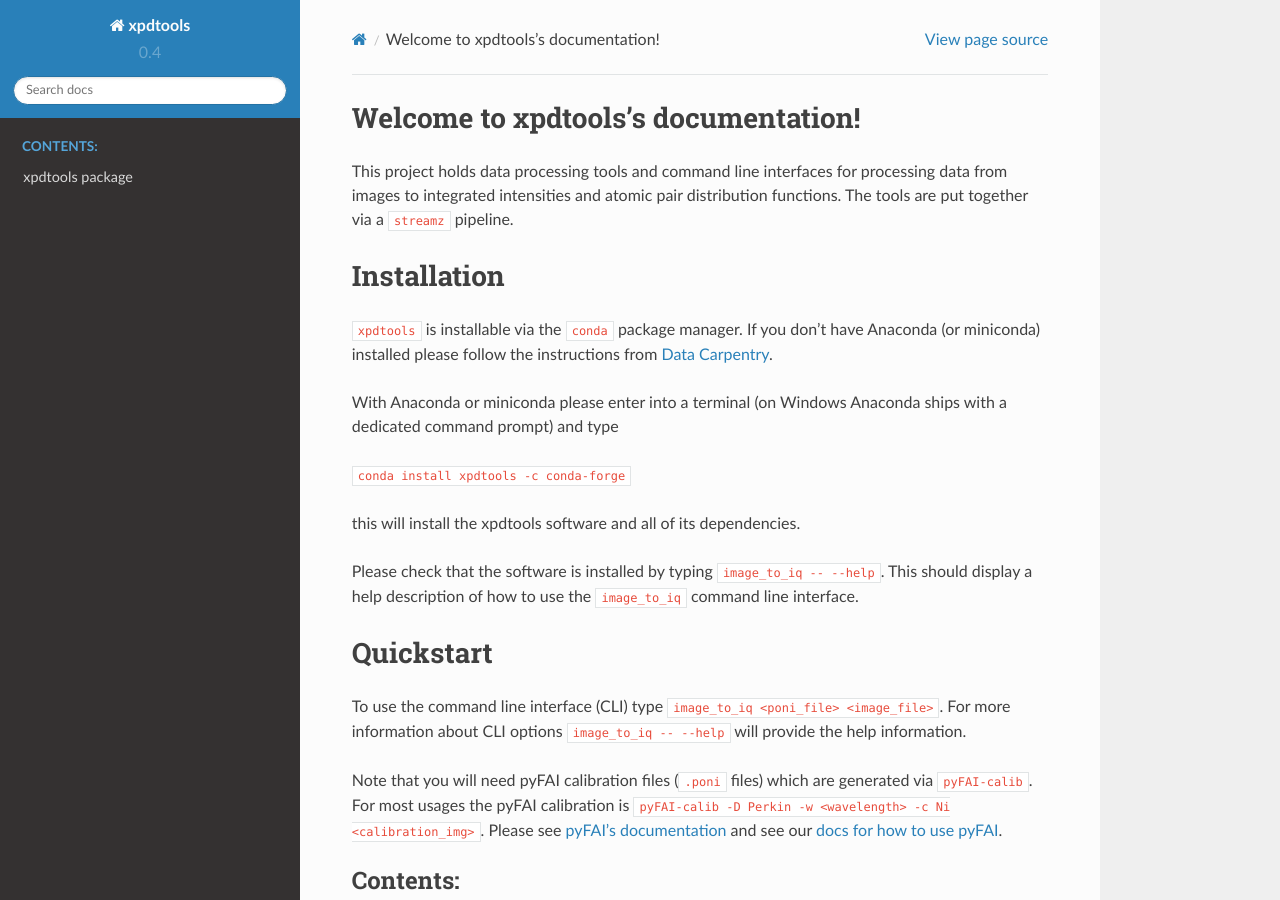
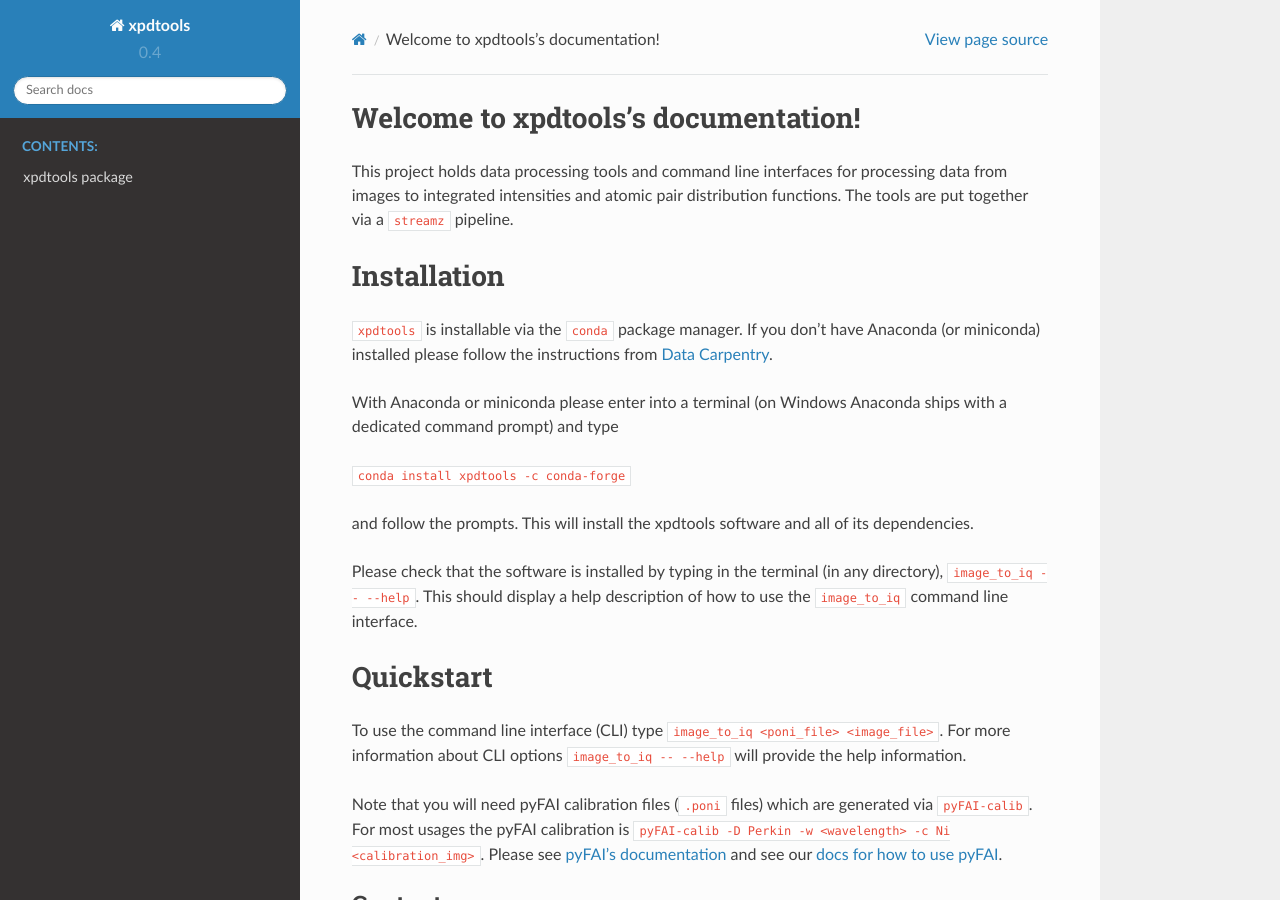
Before and after one commit to xpdAcq/xpdtools, a Sphinx documentation site: the page built from docs/index.rst, in a window 1280 px wide and 900 px high. Built offline with Sphinx 7.4.7 and the Read the Docs theme 2.0.0, drawn with Linux system fonts in a browser that asks for light colours.

Commit message:
Apply suggestions from code review

```diff
--- a/docs/index.rst
+++ b/docs/index.rst
@@ -22,9 +22,9 @@ ships with a dedicated command prompt) and type
 
 ``conda install xpdtools -c conda-forge``
 
-this will install the xpdtools software and all of its dependencies.
+and follow the prompts. This will install the xpdtools software and all of its dependencies.
 
-Please check that the software is installed by typing ``image_to_iq -- --help``.
+Please check that the software is installed by typing in the terminal (in any directory), ``image_to_iq -- --help``.
 This should display a help description of how to use the ``image_to_iq``
 command line interface.
 
```
